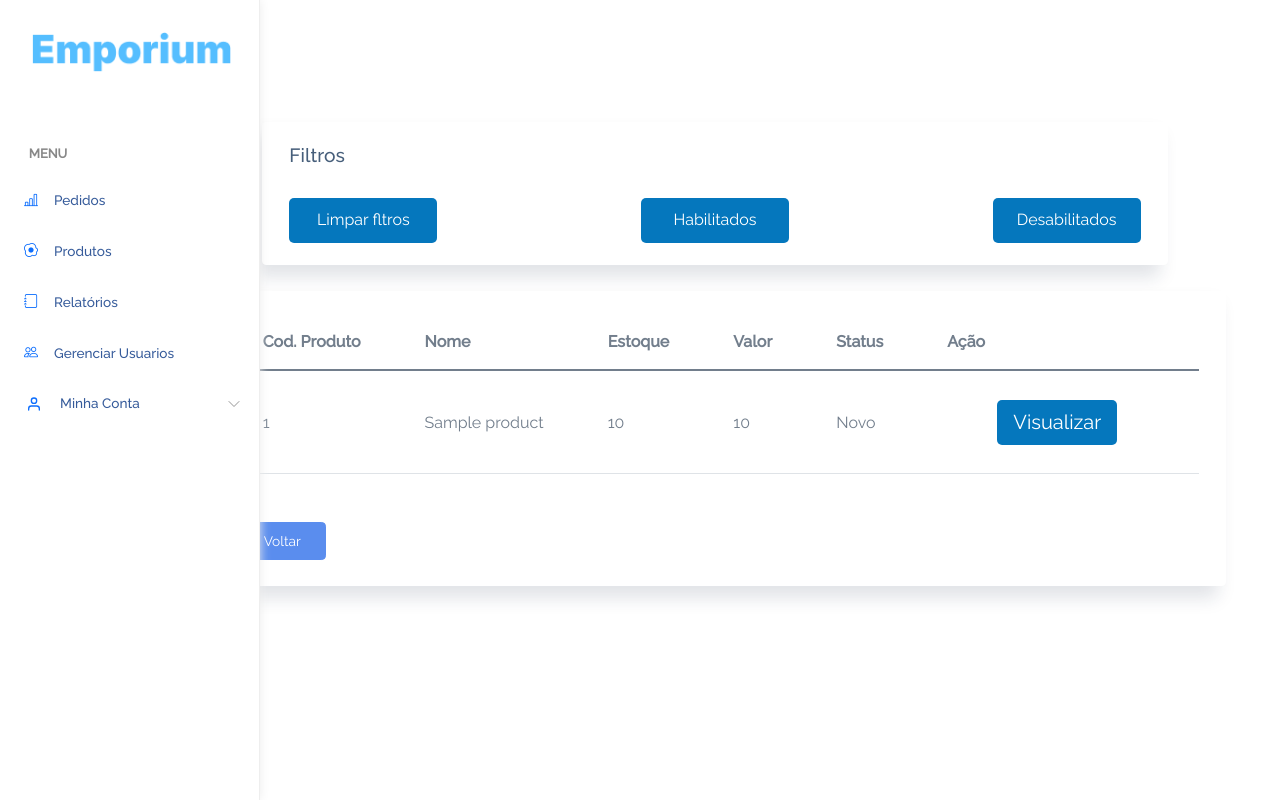
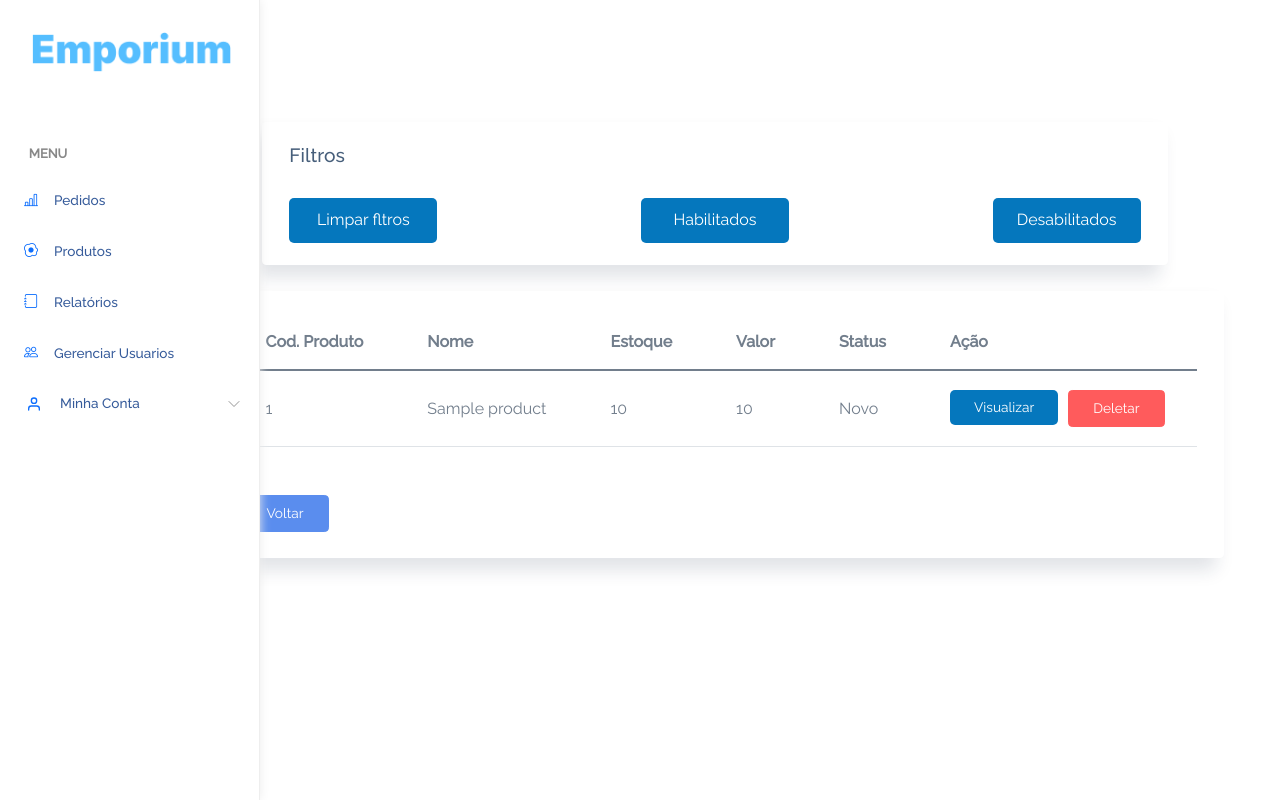
Before and after one commit to JoaoFerrazfs/Emporium, a Laravel app: page /admin/produtos/lista in a window 1280 px wide. Run offline with Laravel 8, Linux system fonts and the light colour scheme; a user stored in the database is signed in; tables that the repository leaves empty hold one stand-in row (values such as "Sample post"); some libraries are stand-ins or nearby versions.

Commit message:
feat: add product delete

```diff
--- a/app/Http/Controllers/ProductController.php
+++ b/app/Http/Controllers/ProductController.php
@@ -7,6 +7,7 @@ use App\Models\Product;
 use Admin\contents\Image;
 use Illuminate\Contracts\View\View;
 use Illuminate\Http\RedirectResponse;
+use Illuminate\Support\Facades\Redirect;
 
 class ProductController extends Controller
 {
@@ -48,6 +49,12 @@ class ProductController extends Controller
                 'product' => Product::find((int)$productId)
             ]
         );
+    }
+
+    public function deleteProducts(string $productId): RedirectResponse
+    {
+        Product::find((int)$productId)->delete();
+        return redirect()->back();
     }
 
     public function update(Request $request): RedirectResponse
--- a/public/css/admin_style.css
+++ b/public/css/admin_style.css
@@ -6,17 +6,14 @@
 }
 
 .card-content-btn {
-    width: 120px;
-    height: 45px;
+    float: left;
     background-color: #0577BD;
     color: white;
     border: none;
-    font-size: 20px;
-    margin: 10px 50px;
+    margin-right:10px;
     border-radius: 5px; /* Adiciona bordas arredondadas */
     display: flex; /* Permite alinhar verticalmente o texto e o ícone */
     flex-direction: column; /* Alinha o texto e o ícone verticalmente */
-    justify-content: center; /* Centraliza o conteúdo verticalmente */
     align-items: center; /* Centraliza o conteúdo horizontalmente */
 }
 
--- a/resources/views/admin/components/_products_list.blade.php
+++ b/resources/views/admin/components/_products_list.blade.php
@@ -23,8 +23,13 @@
                                 <td>{{$product->status}}</td>
                                 <td>
                                     <a href="editarProdutos/{{$product->id}}"
-                                       class="btn card-content-btn ">Visualizar
+                                       class="btn btn-info card-content-btn ">Visualizar
                                     </a>
+
+                                    <a href="deletarProdutos/{{$product->id}}"
+                                       class="btn btn-danger ">Deletar
+                                    </a>
+
                                 </td>
                             </tr>
                         @endforeach
--- a/routes/admin/routes.php
+++ b/routes/admin/routes.php
@@ -18,5 +18,6 @@ Route::middleware(['auth','adminUser'])->prefix('admin')->group(function () {
     Route::post('/produtos/cadastrar',[ProductController::class,'store'])->name('admin.products.creates');
     Route::get('/produtos/cadastrar', fn() => view('/admin/products/productCreate'))->name('admin.products.create');
     Route::get('/produtos/editarProdutos/{id}',[ProductController::class,'editProducts'])->name('admin.products.edit');
+    Route::get('/produtos/deletarProdutos/{id}',[ProductController::class,'deleteProducts'])->name('admin.products.edit');
     Route::post('/produtos/salvarEdicao',[ProductController::class,'update'])->name('admin.products.update');
 });
```
